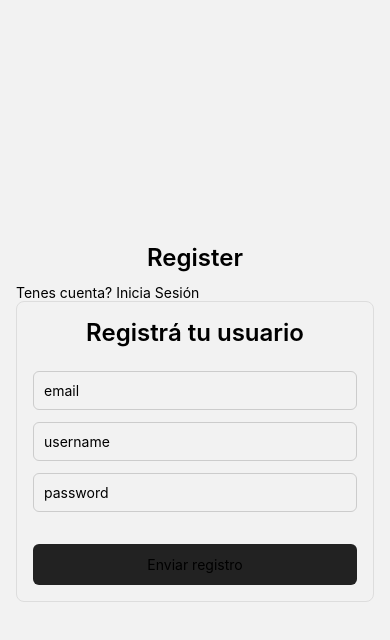
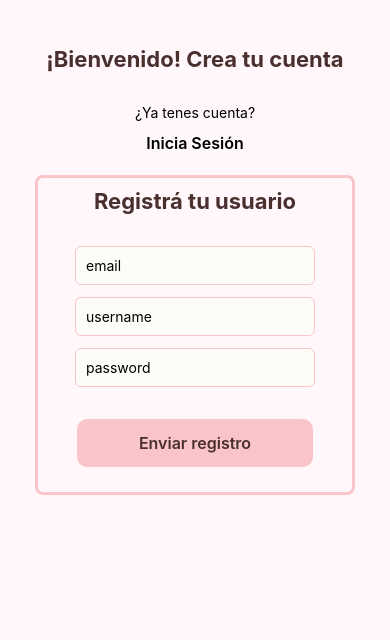
Before and after one commit to vwalton15/grupo9_prog3_com1, a React Native app in the folder demo-expo/: screen /Register in a window 390 px wide. Shown: the top 640 px of the page. Built offline with nearby package versions, Linux system fonts and the light colour scheme; no server answers.

Commit message:
css de login y register

```diff
--- a/demo-expo/src/components/Post.js
+++ b/demo-expo/src/components/Post.js
@@ -75,7 +75,14 @@ export default class Post extends Component {
   }
 }
 const styles = StyleSheet.create({
-  container: { padding: 12 },
+  container: {
+    backgroundColor: '#fffafc',
+    borderRadius: 15,
+    padding: 10,
+    marginBottom: 10,
+    borderWidth: 1,
+    borderColor: '#f5b6c2',
+  },
   owner: { fontWeight: "600" },
   post: { marginTop: 6 },
   desc: { color: "#555", marginTop: 4 },
--- a/demo-expo/src/screens/Home.js
+++ b/demo-expo/src/screens/Home.js
@@ -38,7 +38,7 @@ export default class Home extends Component {
             data={this.state.postsRecuperados}
             keyExtractor={(item) => item.id}
             renderItem={({ item }) => (
-              <Post data={item.data} id={item.id} navigation={this.props.navigation} />
+              <Post data={item.data} id={item.id} navigation={this.props.navigation}  />
             )}
           />
         </View>
--- a/demo-expo/src/screens/Login.js
+++ b/demo-expo/src/screens/Login.js
@@ -36,13 +36,13 @@ export default class Login extends Component {
   render() {
     return (
       <View style={styles.container}>
-        <Text style={styles.title}>Login</Text>
-
+        <Text style={styles.title2}>Login</Text>
+        <Text>¿No tenes cuenta? </Text>
         <Pressable
-          style={styles.button}
+          style={styles.button2}
           onPress={() => this.props.navigation.navigate("Register")}
         >
-          <Text style={styles.buttonText}>No tenes cuenta? Registrate </Text>
+          <Text style={styles.buttonText2}>Registrate </Text>
         </Pressable>
 
         <View style={styles.box}>
@@ -77,12 +77,87 @@ export default class Login extends Component {
   }
 }
 const styles = StyleSheet.create({
-  container: { flex: 1, padding: 16, justifyContent: "center" },
-  title: { fontSize: 24, fontWeight: "600", marginBottom: 12, textAlign: "center" },
-  box: { gap: 12, padding: 16, borderWidth: 1, borderColor: "#ddd", borderRadius: 8 },
-  input: { borderWidth: 1, borderColor: "#ccc", borderRadius: 6, padding: 10 },
-  button: { backgroundColor: "#222", padding: 12, borderRadius: 6, marginTop: 8, alignItems: "center" },
-  buttonText: { color: "#fff", fontWeight: "600" },
-  buttonSecondary: { padding: 10, alignItems: "center" },
-  buttonTextSecondary: { color: "#007aff" },
+    input: {
+        borderWidth: 1,
+        borderColor: '#f9c5c8',
+        borderRadius: 6,
+        padding: 10 ,
+        backgroundColor: '#fefcf8',
+         fontWeight: "400"
+
+    },
+
+        box: {
+        backgroundColor: '#fff7fa',
+        padding: 10,
+        alignItems: 'center',
+        gap: 12,
+        borderWidth: 3,
+        borderRadius: 8,
+        borderColor: '#f9c5c8',
+        width: 280,
+        height: 280
+    },
+    container: {flex: 1,
+    backgroundColor: '#fff7fa',
+    padding: 16,
+    alignItems: 'center',
+    gap: 12,
+    },
+    title: {
+        fontSize: 22,
+        color: '#222',
+        fontWeight: "600",
+        marginBottom: 12,
+        textAlign: "center",
+        marginTop: 15
+    },
+    title2: {
+        fontSize: 22,
+        color: '#4a2f2f',
+        fontWeight: '700',
+        marginBottom: 20,
+        textAlign: 'center',
+       marginTop: 30
+      },
+    sectionTitle: {
+        fontSize: 24,
+        color: '#111',
+        textAlign: 'center',
+        margin: 8,
+    },
+    card: {
+        backgroundColor: '#fff6fa',
+        borderRadius: 12,
+        padding: 10,
+        width: '92%',
+        alignItems: 'flex-start',
+        margin: 6,
+    },
+    text: {
+        fontSize: 16,
+        color: '#222',
+        textAlign: 'left',
+    },
+    button: {
+        backgroundColor: '#f9c5c8',
+        width: '80%',
+        alignItems: 'center',
+        padding: 14,
+        borderRadius: 10,
+        marginTop: 20,
+    },
+    buttonText: {
+        fontSize: 16,
+        color: '#4a2f2f',
+        fontWeight: '600',
+    },
+    buttonText2: {
+        fontSize: 16,
+        fontWeight: "600",
+        color: '#000',
+        marginBottom: 10,
+        alignItems: 'center',
+
+    },
 })
--- a/demo-expo/src/screens/Perfil.js
+++ b/demo-expo/src/screens/Perfil.js
@@ -44,13 +44,13 @@ export default class Comentarios extends Component {
     render() {
         return (
             <View style={styles.container}>
-                <Text style={styles.sectionTitle}>Usuario:</Text>
+                <Text style={styles.sectionTitle}>Mi perfil</Text>
                 <FlatList
                     data={this.state.usuario}
                     keyExtractor={item => item.id}
-                    renderItem={({ item }) => <View style={styles.card}><Text style={styles.text}>{item.user}</Text></View>}
+                    renderItem={({ item }) => <View ><Text style={styles.user}> @{item.user}</Text></View>}
                 />
-                <Text style={styles.sectionTitle}>Mis Posteos:</Text>
+                <Text style={styles.sectionTitle2}>Mis Posteos:</Text>
                 {this.state.posteos.length != 0 ? (
                     <FlatList
                         data={this.state.posteos}
@@ -75,23 +75,41 @@ const styles = StyleSheet.create({
         padding: 16,
         alignItems: 'center',
     },
+    card: {
+        backgroundColor: '#fffafc',
+        borderRadius: 12,
+        padding: 15,
+        marginBottom: 12,
+        borderWidth: 1,
+        borderColor: '#f5b6c2',
+      },
     title: {
         fontSize: 24,
         color: '#222',
     },
-    sectionTitle: {
-        fontSize: 24,
+    user: {
+        fontSize: 27,
         color: '#111',
         textAlign: 'center',
         margin: 8,
+        fontWeight: '300',
+        fontFamily: 'Georgia',
+
     },
-    card: {
-        backgroundColor: '#fff6fa',
-        borderRadius: 12,
-        padding: 10,
-        width: '92%',
-        alignItems: 'flex-start',
-        margin: 6,
+    sectionTitle: {
+        fontSize: 30,
+        color: '#111',
+        textAlign: 'center',
+        margin: 8,
+        fontWeight: '500',
+        marginTop: 60
+    },
+    sectionTitle2: {
+        fontSize: 25,
+        color: '#111',
+        textAlign: 'center',
+        marginBottom: 12,
+        fontWeight: '400',
     },
     text: {
         fontSize: 16,
--- a/demo-expo/src/screens/Register.js
+++ b/demo-expo/src/screens/Register.js
@@ -56,12 +56,13 @@ export default class Register extends Component {
   render() {
     return (
       <View style={styles.container}>
-        <Text style={styles.title}>Register</Text>
+        <Text style={styles.title2}>¡Bienvenido! Crea tu cuenta</Text>
+        <Text>¿Ya tenes cuenta?</Text>
         <Pressable
           style={styles.button2}
           onPress={() => this.props.navigation.navigate("Login")}
         >
-          <Text style={styles.buttonText2}>Tenes cuenta? Inicia Sesión </Text>
+          <Text style={styles.buttonText2}> Inicia Sesión </Text>
         </Pressable>
 
         <View style={styles.box}>
@@ -103,7 +104,7 @@ export default class Register extends Component {
               )
             }
           >
-            <Text style={styles.buttontext}>Enviar registro</Text>
+            <Text style={styles.buttonText}>Enviar registro</Text>
           </Pressable>
         </View>
       </View>
@@ -112,12 +113,87 @@ export default class Register extends Component {
 }
 
 const styles = StyleSheet.create({
-  container: { flex: 1, padding: 16, justifyContent: "center" },
-  title: { fontSize: 24, fontWeight: "600", marginBottom: 12, textAlign: "center" },
-  box: { gap: 12, padding: 16, borderWidth: 1, borderColor: "#ddd", borderRadius: 8 },
-  input: { borderWidth: 1, borderColor: "#ccc", borderRadius: 6, padding: 10 },
-  button: { backgroundColor: "#222", padding: 12, borderRadius: 6, marginTop: 8, alignItems: "center" },
-  buttonText: { color: "#fff", fontWeight: "600" },
-  buttonSecondary: { padding: 10, alignItems: "center" },
-  buttonTextSecondary: { color: "#007aff" },
+  input: {
+    borderWidth: 1,
+    borderColor: '#f9c5c8',
+    borderRadius: 6,
+    padding: 10 ,
+    backgroundColor: '#fefcf8',
+     fontWeight: "400"
+
+},
+
+    box: {
+    backgroundColor: '#fff7fa',
+    padding: 10,
+    alignItems: 'center',
+    gap: 12,
+    borderWidth: 3,
+    borderRadius: 8,
+    borderColor: '#f9c5c8',
+    width: 320,
+    height: 320
+},
+container: {flex: 1,
+backgroundColor: '#fff7fa',
+padding: 16,
+alignItems: 'center',
+gap: 12,
+},
+title: {
+    fontSize: 22,
+    color: '#4a2f2f',
+    fontWeight: '700',
+    marginBottom: 20,
+    textAlign: 'center',
+  },
+
+title2: {
+    fontSize: 22,
+    color: '#4a2f2f',
+    fontWeight: '700',
+    marginBottom: 20,
+    textAlign: 'center',
+   marginTop: 30
+  },
+sectionTitle: {
+    fontSize: 24,
+    color: '#111',
+    textAlign: 'center',
+    margin: 8,
+},
+card: {
+    backgroundColor: '#fff6fa',
+    borderRadius: 12,
+    padding: 10,
+    width: '92%',
+    alignItems: 'flex-start',
+    margin: 6,
+},
+text: {
+    fontSize: 16,
+    color: '#222',
+    textAlign: 'left',
+},
+button: {
+    backgroundColor: '#f9c5c8',
+    width: '80%',
+    alignItems: 'center',
+    padding: 14,
+    borderRadius: 10,
+    marginTop: 8,
+},
+buttonText: {
+    fontSize: 16,
+    color: '#4a2f2f',
+    fontWeight: '600',
+},
+buttonText2: {
+    fontSize: 16,
+    fontWeight: "600",
+    color: '#000',
+    marginBottom: 10,
+    alignItems: 'center',
+
+},
 })
```
